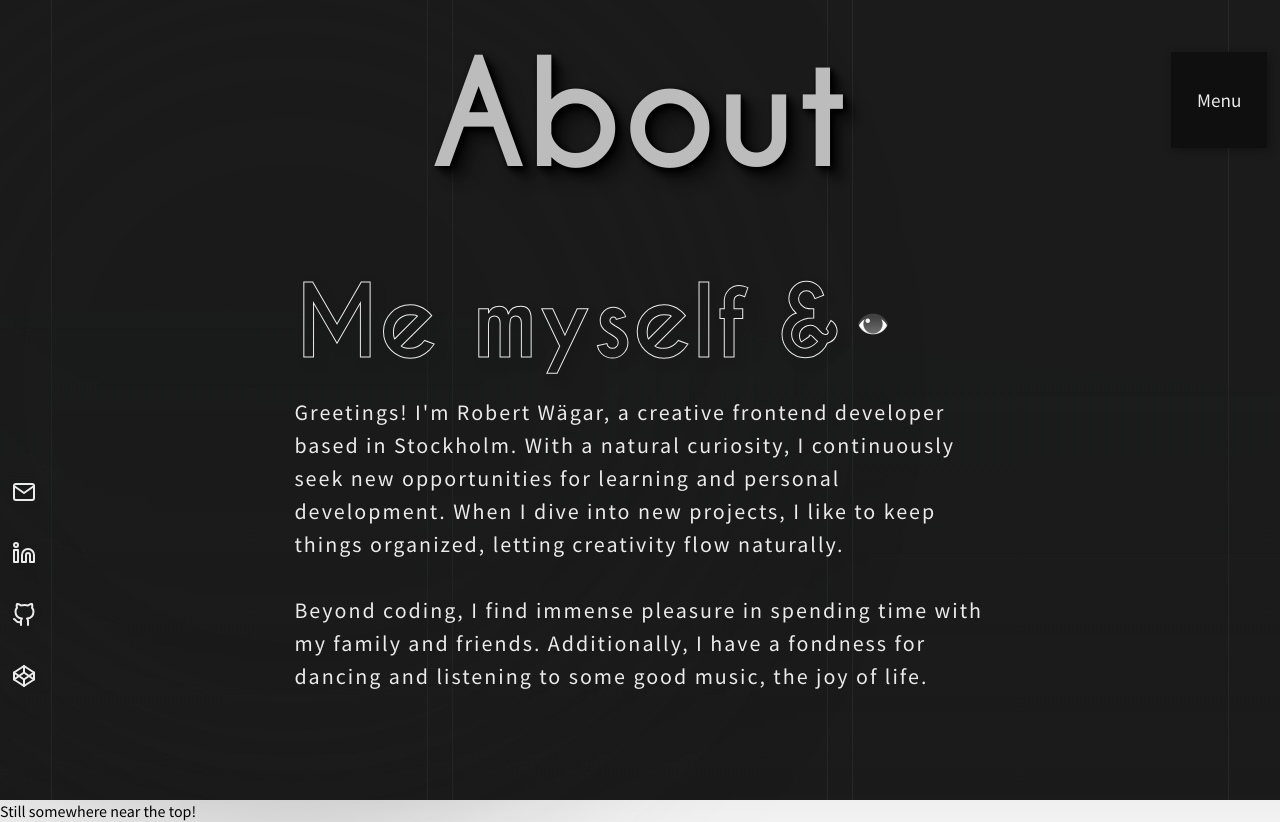
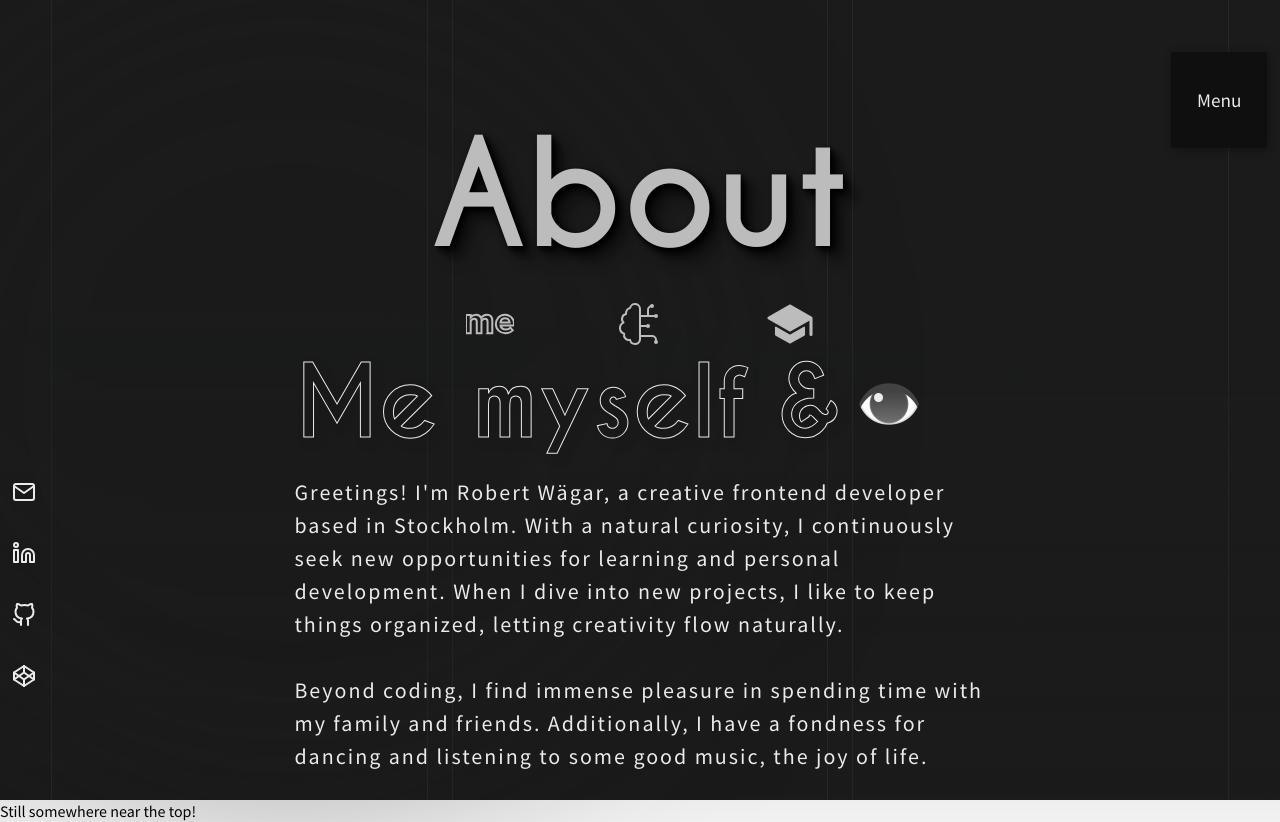
Before and after one commit to robonexx/robertwagar2024, a React (Vite) app: page /about in a window 1280 px wide. Built offline with nearby package versions, Linux system fonts and the light colour scheme; a web font is replaced by a local one.

Commit message:
icons for about section

```diff
--- a/src/pages/about/About.jsx
+++ b/src/pages/about/About.jsx
@@ -3,6 +3,7 @@ import BgEllipse from '../../components/bgellipse/BgEllipse';
 import Headline from '../../components/headline/Headline';
 import { Silhuette } from '../../components/silhuette/Silhuette';
 import AboutMe from './_components/aboutme/AboutMe';
+import MeButtons from './_components/mebuttons/MeButtons';
 import styles from './about.module.scss';
 
 const About = () => {
@@ -11,12 +12,12 @@ const About = () => {
       <PageTransition />
       <div className={styles.top_section}>
         <Headline title='About' />
+        <MeButtons />
       </div>
       <Silhuette />
       <BgEllipse />
-
       <section className={styles.section}>
-       <AboutMe />
+        <AboutMe />
       </section>
     </div>
   );
--- a/src/pages/about/_components/aboutme/aboutme.module.scss
+++ b/src/pages/about/_components/aboutme/aboutme.module.scss
@@ -18,7 +18,11 @@
 
     img {
       margin-left: 1rem;
-      max-height: 2rem;
+      max-height: 3rem;
+
+      @media (min-width: 768px) {
+        max-height: 4rem;
+      }
     }
   }
 
--- /dev/null
+++ b/src/pages/about/_components/mebuttons/MeButtons.jsx
@@ -0,0 +1,25 @@
+import React from 'react';
+import { SiAboutdotme } from 'react-icons/si';
+import { IoSchool } from 'react-icons/io5';
+import { LuBrainCircuit } from 'react-icons/lu';
+
+// styles
+import styles from './mebuttons.module.scss';
+
+const MeButtons = () => {
+  return (
+    <div className={styles.mebuttons}>
+      <button>
+        <SiAboutdotme />
+      </button>
+      <button>
+        <LuBrainCircuit />
+      </button>
+      <button>
+        <IoSchool />
+      </button>
+    </div>
+  );
+};
+
+export default MeButtons;
--- /dev/null
+++ b/src/pages/about/_components/mebuttons/mebuttons.module.scss
@@ -0,0 +1,42 @@
+@use '../../../../styles/base/' as *;
+.mebuttons {
+  position: relative;
+  width: 100%;
+  height: 10vh;
+  display: flex;
+  align-items: center;
+  justify-content: space-around;
+  z-index: 10;
+
+  button {
+    outline: none;
+    border: none;
+    background: none;
+
+    &:hover {
+      svg {
+        cursor: pointer;
+        stroke: $color-client-1;
+      }
+    }
+    svg {
+      width: 3rem;
+      height: 3rem;
+      fill: transparent;
+      stroke: $color-client-2;
+      stroke-width: 1px;
+      transition: all 0.4s ease-out;
+    }
+  }
+  :nth-child(3) {
+    &:hover {
+      svg {
+        cursor: pointer;
+        fill: $color-client-1;
+      }
+    }
+    svg {
+      fill: $color-client-2;
+    }
+  }
+}
--- a/src/pages/about/about.module.scss
+++ b/src/pages/about/about.module.scss
@@ -16,6 +16,10 @@
       margin-top: 5rem;
       padding: 0 2rem;
       height: 20vh;
+
+      @media (min-width: 768px) {
+           margin-top: 15rem;
+      }
       }
 
       .section {
```
Also changed, not shown: src/pages/about/_components/capabilities/Capabilities.jsx (+26 -0 lines), src/pages/about/_components/capabilities/capabilities.module.scss (+29 -0 lines).
